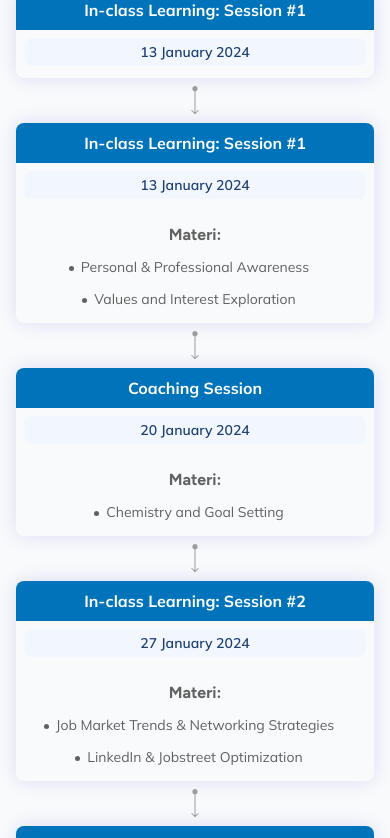
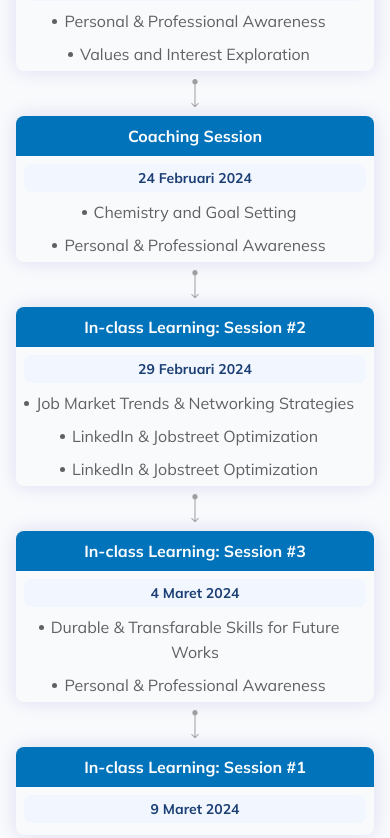
Before and after one commit to AbeLegend/Generasi-Cakap, a Next.js app: page / in a window 390 px wide. Shown: the part 4525-5363 px from the top of the page. Built offline with nearby package versions, Linux system fonts and the light colour scheme.

Commit message:
feat(slicing): Responsive Section 8 Timeline

```diff
--- a/src/app/page.tsx
+++ b/src/app/page.tsx
@@ -1227,18 +1227,51 @@ export default function Home() {
       </section>
       {/* END: Section 7 */}
       {/* BEGIN: Section 8 */}
-      <section className={cn(["px-4", "tab:px-10", "desktop:px-[240px]"])}>
+      <section
+        className={cn([
+          "px-4",
+          // Mobile
+          // Mobile XL
+          // Tab
+          "tab:px-10",
+          // Tab XL
+          // Laptop
+          "tab:px-20",
+          // Laptop XL
+          // Desktop
+          "desktop:px-32",
+        ])}
+      >
         <p
           className={cn([
             muli.className,
             "text-primary font-bold text-center mb-6",
+            // Mobile
+            // Mobile XL
+            // Tab
             "tab:text-[52px] tab:mb-10",
+            // Tab XL
+            // Laptop
+            // Laptop XL
+            // Desktop
             "desktop:text-[52px] desktop:mb-16",
           ])}
         >
           TIMELINE
         </p>
-        <div className={cn(["grid gap-y-2", "desktop:hidden"])}>
+        <div
+          className={cn([
+            "grid gap-y-2",
+            // Mobile
+            // Mobile XL
+            // Tab
+            // Tab XL
+            // Laptop
+            "laptop:hidden",
+            // Laptop XL
+            // Desktop
+          ])}
+        >
           {TimelineData.map((item, index) => {
             const lastIndex = TimelineData.length - 1;
             return (
@@ -1263,41 +1296,53 @@ export default function Home() {
             );
           })}
         </div>
-        <div className={cn(["hidden", "desktop:grid desktop:grid-cols-7"])}>
+        <div
+          className={cn([
+            "hidden",
+            // Mobile
+            // Mobile XL
+            // Tab
+            // Tab XL
+            // Laptop
+            // Laptop XL
+            // Desktop
+            "laptop:grid laptop:grid-cols-7",
+          ])}
+        >
           {TimelineData.map((item, index) => {
             const lastIndex = TimelineData.length - 1;
             return (
               <div
                 key={index}
                 className={cn([
-                  "desktop:col-span-7 desktop:grid desktop:grid-cols-7",
+                  "laptop:col-span-7 laptop:grid laptop:grid-cols-7",
                 ])}
               >
                 {(index + 1) % 2 !== 0 && (
                   <div
                     className={cn([
-                      "desktop:col-span-1 desktop:col-start-4 desktop:self-center desktop:mx-auto",
-                      "desktop:relative desktop:w-full desktop:h-full",
-                      "desktop:flex desktop:justify-center desktop:items-center",
-                      "before:desktop:content-[' '] before:desktop:absolute before:desktop:w-2/5 before:desktop:h-[0.5px] before:desktop:bg-black before:desktop:right-0 before:desktop:mx-3",
-                      "after:desktop:content-[' '] after:desktop:absolute after:desktop:w-1.5 after:desktop:h-1.5 after:desktop:bg-black after:desktop:right-0 after:desktop:mx-3 after:desktop:rounded-full",
+                      "laptop:col-span-1 laptop:col-start-4 laptop:self-center laptop:mx-auto",
+                      "laptop:relative laptop:w-full laptop:h-full",
+                      "laptop:flex laptop:justify-center laptop:items-center",
+                      "before:laptop:content-[' '] before:laptop:absolute before:laptop:w-2/5 before:laptop:h-[0.5px] before:laptop:bg-black before:laptop:right-0 before:laptop:mx-3",
+                      "after:laptop:content-[' '] after:laptop:absolute after:laptop:w-1.5 after:laptop:h-1.5 after:laptop:bg-black after:laptop:right-0 after:laptop:mx-3 after:laptop:rounded-full",
                     ])}
                   >
                     <div
                       className={cn([
-                        "desktop:w-1 desktop:h-1 desktop:rounded-full desktop:bg-transparent desktop:p-1 desktop:border desktop:border-black",
-                        "before:desktop:content-[' '] before:desktop:absolute before:desktop:w-[0.5px] before:desktop:h-1/2 before:desktop:bg-neutral-700 before:desktop:-bottom-1",
-                        "after:desktop:content-[' '] after:desktop:absolute after:desktop:w-[0.5px] after:desktop:h-1/2 after:desktop:bg-neutral-700 after:desktop:-top-1",
-                        index === 0 && "after:desktop:hidden",
-                        index === lastIndex && "before:desktop:hidden",
+                        "laptop:w-1 laptop:h-1 laptop:rounded-full laptop:bg-transparent laptop:p-1 laptop:border laptop:border-black",
+                        "before:laptop:content-[' '] before:laptop:absolute before:laptop:w-[0.5px] before:laptop:h-1/2 before:laptop:bg-neutral-700 before:laptop:-bottom-1",
+                        "after:laptop:content-[' '] after:laptop:absolute after:laptop:w-[0.5px] after:laptop:h-1/2 after:laptop:bg-neutral-700 after:laptop:-top-1",
+                        index === 0 && "after:laptop:hidden",
+                        index === lastIndex && "before:laptop:hidden",
                       ])}
                     ></div>
                   </div>
                 )}
                 <div
                   className={cn([
-                    "desktop:col-span-3",
-                    (index + 1) % 2 !== 0 && "desktop:col-start-5 ",
+                    "laptop:col-span-3",
+                    (index + 1) % 2 !== 0 && "laptop:col-start-5 ",
                   ])}
                 >
                   <TimelineCard
@@ -1312,20 +1357,20 @@ export default function Home() {
                 {(index + 1) % 2 === 0 && (
                   <div
                     className={cn([
-                      "desktop:self-center desktop:mx-auto",
-                      "desktop:relative desktop:w-full desktop:h-full",
-                      "desktop:flex desktop:justify-center desktop:items-center",
-                      "before:desktop:content-[' '] before:desktop:absolute before:desktop:w-2/5 before:desktop:h-[0.5px] before:desktop:bg-black before:desktop:left-0 before:desktop:mx-3",
-                      "after:desktop:content-[' '] after:desktop:absolute after:desktop:w-1.5 after:desktop:h-1.5 after:desktop:bg-black after:desktop:left-0 after:desktop:mx-3 after:desktop:rounded-full",
+                      "laptop:self-center laptop:mx-auto",
+                      "laptop:relative laptop:w-full laptop:h-full",
+                      "laptop:flex laptop:justify-center laptop:items-center",
+                      "before:laptop:content-[' '] before:laptop:absolute before:laptop:w-2/5 before:laptop:h-[0.5px] before:laptop:bg-black before:laptop:left-0 before:laptop:mx-3",
+                      "after:laptop:content-[' '] after:laptop:absolute after:laptop:w-1.5 after:laptop:h-1.5 after:laptop:bg-black after:laptop:left-0 after:laptop:mx-3 after:laptop:rounded-full",
                     ])}
                   >
                     <div
                       className={cn([
-                        "desktop:w-1 desktop:h-1 desktop:rounded-full desktop:bg-transparent desktop:p-1 desktop:border desktop:border-black",
-                        "before:desktop:content-[' '] before:desktop:absolute before:desktop:w-[0.5px] before:desktop:h-1/2 before:desktop:bg-neutral-700 before:desktop:-bottom-1",
-                        "after:desktop:content-[' '] after:desktop:absolute after:desktop:w-[0.5px] after:desktop:h-1/2 after:desktop:bg-neutral-700 after:desktop:-top-1",
-                        index === 0 && "after:desktop:hidden",
-                        index === lastIndex && "before:desktop:hidden",
+                        "laptop:w-1 laptop:h-1 laptop:rounded-full laptop:bg-transparent laptop:p-1 laptop:border laptop:border-black",
+                        "before:laptop:content-[' '] before:laptop:absolute before:laptop:w-[0.5px] before:laptop:h-1/2 before:laptop:bg-neutral-700 before:laptop:-bottom-1",
+                        "after:laptop:content-[' '] after:laptop:absolute after:laptop:w-[0.5px] after:laptop:h-1/2 after:laptop:bg-neutral-700 after:laptop:-top-1",
+                        index === 0 && "after:laptop:hidden",
+                        index === lastIndex && "before:laptop:hidden",
                       ])}
                     ></div>
                   </div>
--- a/src/components/molecules/TimelineCard/index.tsx
+++ b/src/components/molecules/TimelineCard/index.tsx
@@ -5,7 +5,7 @@ import { cn, mulish } from "@/lib";
 
 interface TimelineCardProps {
   title: string;
-  date: string;
+  date: string | null;
   item?: Array<string>;
   isKickOff: boolean;
   isOrange: boolean;
@@ -50,12 +50,13 @@ const TimelineCard: FC<TimelineCardProps> = ({
             : isOrange
             ? "bg-[#F59D07]"
             : "bg-transparent",
+          date === null && "hidden",
         ])}
       >
         <div
           className={cn([
             mulish.className,
-            "rounded-lg text-center text-sm font-semibold py-1 mx-2",
+            "rounded-lg text-center text-sm font-bold py-1 mx-2",
             isOrange
               ? "bg-neutral-100 text-secondary-pressed"
               : "bg-info-surface text-info-pressed",
@@ -68,20 +69,18 @@ const TimelineCard: FC<TimelineCardProps> = ({
       <div className="pb-1">
         {item && item.length > 0 && (
           <ul
-            className={cn([
-              "grid gap-y-2 mb-2 mt-4 marker:text-neutral-800 px-4",
-            ])}
+            className={cn(["grid gap-y-2 mt-0 marker:text-neutral-800 px-4"])}
           >
-            <p className="text-center text-gc-body-2 text-neutral-800 font-bold">
+            {/* <p className="text-center text-gc-body-2 text-neutral-800 font-bold">
               Materi:
-            </p>
+            </p> */}
             {item.map((item, index) => {
               return (
                 <li key={index} className={cn(["text-center mx-auto"])}>
                   <span
                     className={cn([
                       mulish.className,
-                      "text-sm text-neutral-800",
+                      "text-base text-neutral-800",
                       "relative",
                       "before:content-[' '] before:w-[5px] before:h-[5px] before:bg-neutral-800 before:rounded-full before:absolute before:-left-3 before:top-2",
                     ])}
--- a/src/lib/data.ts
+++ b/src/lib/data.ts
@@ -28,7 +28,7 @@ const FAQData: Array<FAQItem> = [
 
 interface TimelineItem {
   title: string;
-  date: string;
+  date: string | null;
   item?: Array<string>;
   isKickOff: boolean;
   isOrange: boolean;
@@ -36,73 +36,67 @@ interface TimelineItem {
 
 const TimelineData: Array<TimelineItem> = [
   {
-    date: "12 January 2024",
+    date: null,
     isKickOff: false,
     isOrange: false,
     title: "Pre-Assignment & Self Assesment",
-    item: ["Transform Your Professional Journey with Personalized Guidance"]
+    item: ["Transform Your Professional Journey with Personalized Guidance", "Personal & Professional Awareness"]
   },
   {
-    date: "12 January 2024",
+    date: "19 Februari 2024",
     isKickOff: true,
     isOrange: true,
     title: "KICK OFF!"
   },
   {
-    date: "13 January 2024",
+    date: "19 Februari 2024",
+    isKickOff: true,
+    isOrange: false,
+    title: "In-class Learning: Session #1",
+    item: ["Personal & Professional Awareness", "Values and Interest Exploration"]
+  },
+  {
+    date: "24 Februari 2024",
+    isKickOff: false,
+    isOrange: false,
+    title: "Coaching Session",
+    item: ["Chemistry and Goal Setting", "Personal & Professional Awareness"]
+  },
+  {
+    date: "29 Februari 2024",
+    isKickOff: false,
+    isOrange: false,
+    title: "In-class Learning: Session #2",
+    item: ["Job Market Trends & Networking Strategies", "LinkedIn & Jobstreet Optimization", "LinkedIn & Jobstreet Optimization"]
+  },
+  {
+    date: "4 Maret 2024",
+    isKickOff: false,
+    isOrange: false,
+    title: "In-class Learning: Session #3",
+    item: ['Durable & Transfarable Skills for Future Works', "Personal & Professional Awareness"]
+  },
+  {
+    date: "9 Maret 2024",
     isKickOff: true,
     isOrange: false,
     title: "In-class Learning: Session #1"
   },
   {
-    date: "13 January 2024",
-    isKickOff: false,
-    isOrange: false,
-    title: "In-class Learning: Session #1",
-    item: ["Personal & Professional Awareness", "Values and Interest Exploration"]
-  },
-  {
-    date: "20 January 2024",
-    isKickOff: false,
-    isOrange: false,
-    title: "Coaching Session",
-    item: ["Chemistry and Goal Setting"]
-  },
-  {
-    date: "27 January 2024",
-    isKickOff: false,
-    isOrange: false,
-    title: "In-class Learning: Session #2",
-    item: ["Job Market Trends & Networking Strategies", "LinkedIn & Jobstreet Optimization"]
-  },
-  {
-    date: "3 February 2024",
-    isKickOff: false,
-    isOrange: false,
-    title: "In-class Learning: Session #3",
-    item: ['Durable & Transfarable Skills for Future Works']
-  },
-  {
-    date: "10 Februari 2024",
-    isKickOff: true,
-    isOrange: false,
-    title: "1-on-1 Coaching"
-  },
-  {
-    date: "17 Februari 2024",
+    date: "14 Maret 2024",
     isKickOff: false,
     isOrange: false,
     title: "In-class Learning: Session #4",
-    item: ["Personal Branding"]
+    item: ["Personal Branding", "Personal & Professional Awareness"]
   },
   {
-    date: "24 Februari 2024",
+    date: "21 Maret 2024",
     isKickOff: true,
     isOrange: false,
-    title: "1-on-1 Coaching"
+    title: "In-class Learning: Session #1"
   },
   {
-    date: "25 Februari 2024",
+    date: "23 Maret 2024",
     isKickOff: true,
     isOrange: true,
     title: "Networking & Closing Program"
```
